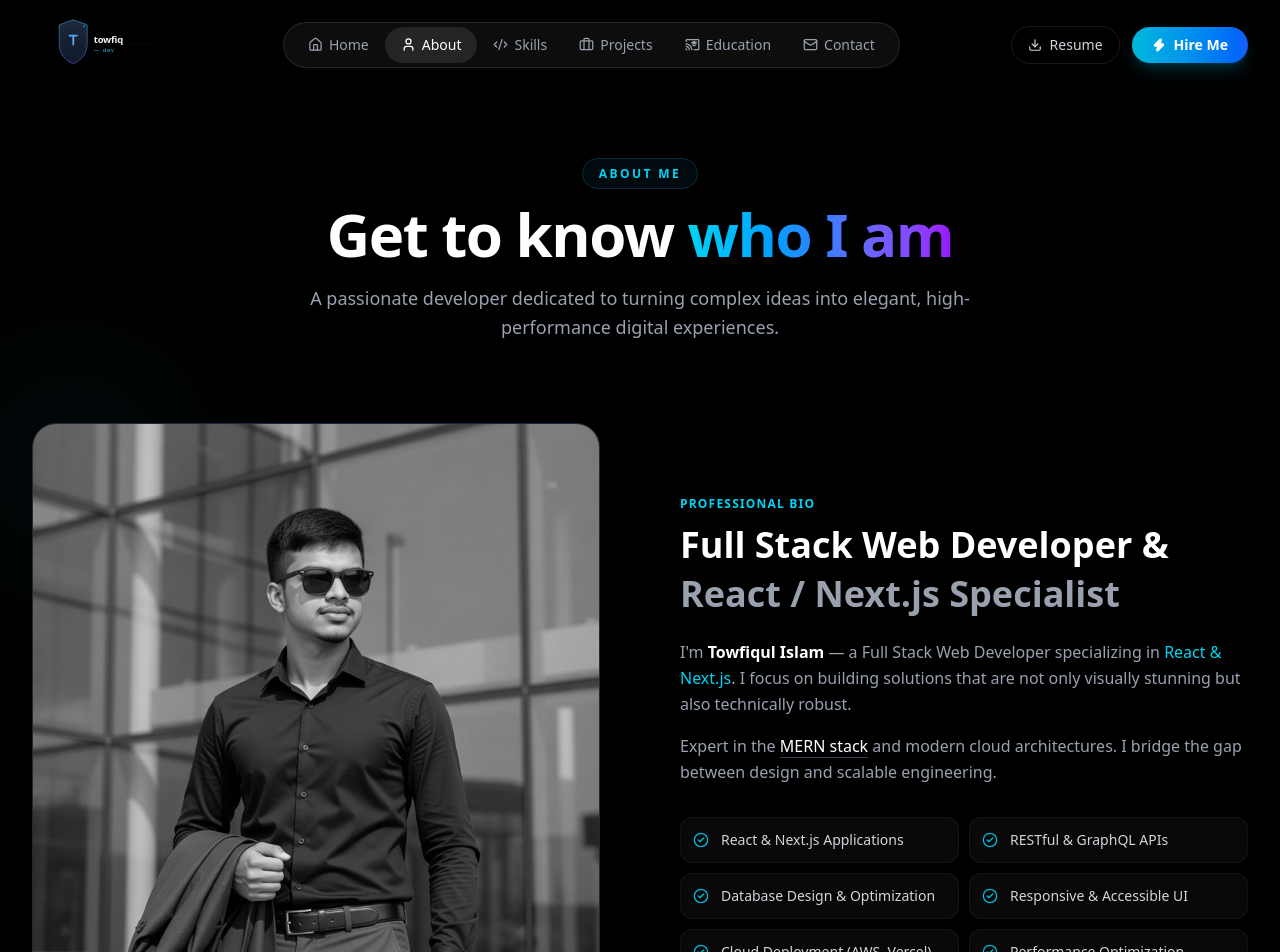
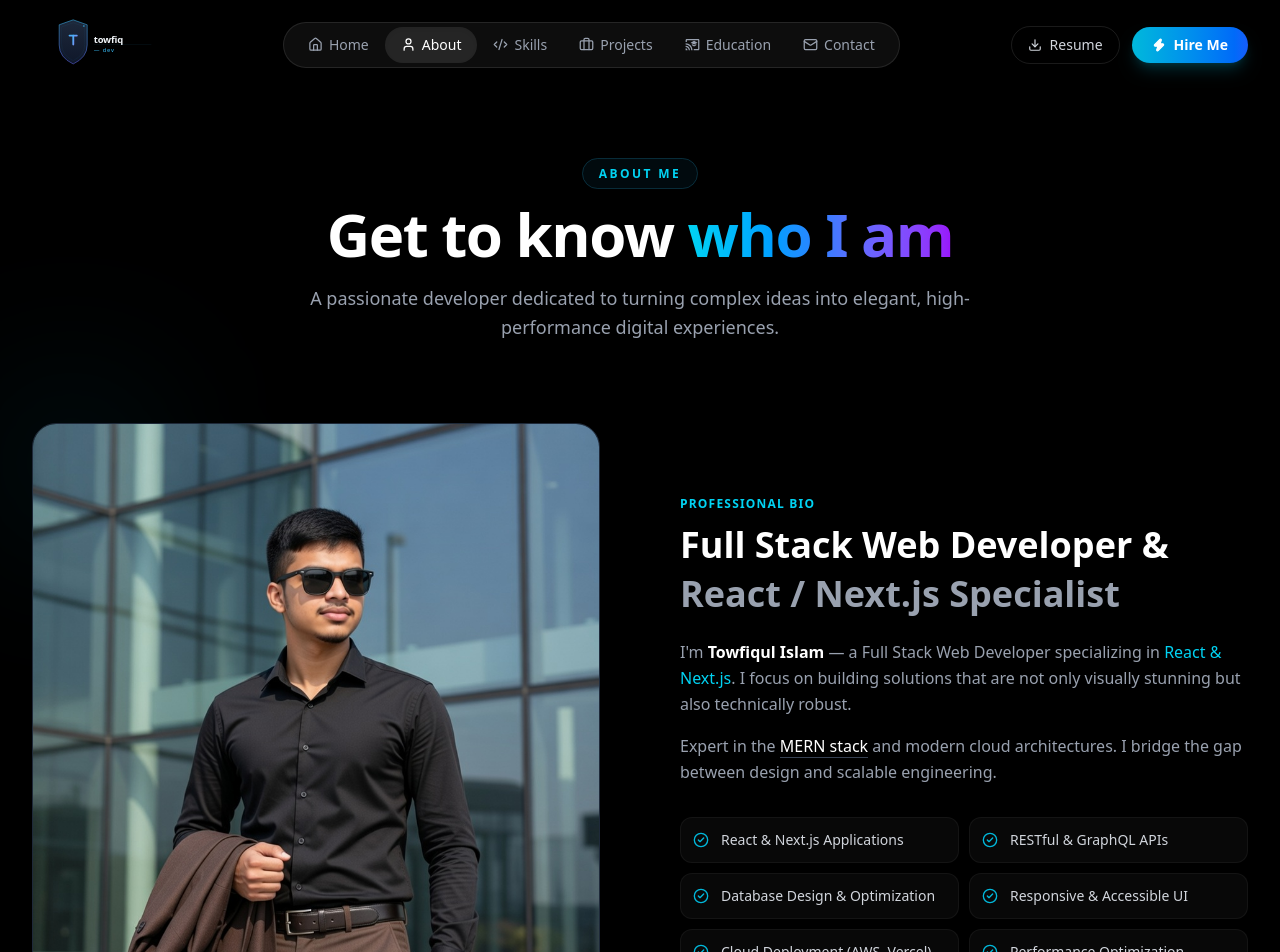
Before and after one commit to towfiq-dev/towfiq-mern-stack-developer, a Next.js app: page /navLinks/about in a window 1280 px wide. Shown: the top 952 px of the page. Built offline with nearby package versions, Linux system fonts and the light colour scheme.

Commit message:
about update

```diff
--- a/src/app/navLinks/about/page.jsx
+++ b/src/app/navLinks/about/page.jsx
@@ -48,13 +48,13 @@
 
           {/* Left: Image */}
           <div className="relative group max-w-sm mx-auto lg:max-w-none w-full">
-            <div className="relative rounded-3xl overflow-hidden border border-gray-800 bg-[#111] z-10">
+            <div className="relative rounded-3xl overflow-hidden border border-gray-800 bg-[#111]  z-10">
               <Image
                 width={600}
                 height={700}
                 src={profileImageUrl}
                 alt="Towfiqul Islam"
-                className="w-full h-auto object-cover grayscale group-hover:grayscale-0 transition-all duration-700 group-hover:scale-105"
+                className="w-full h-auto object-cover  group-hover:grayscale-0 transition-all duration-700 group-hover:scale-105"
               />
             </div>
 
```
